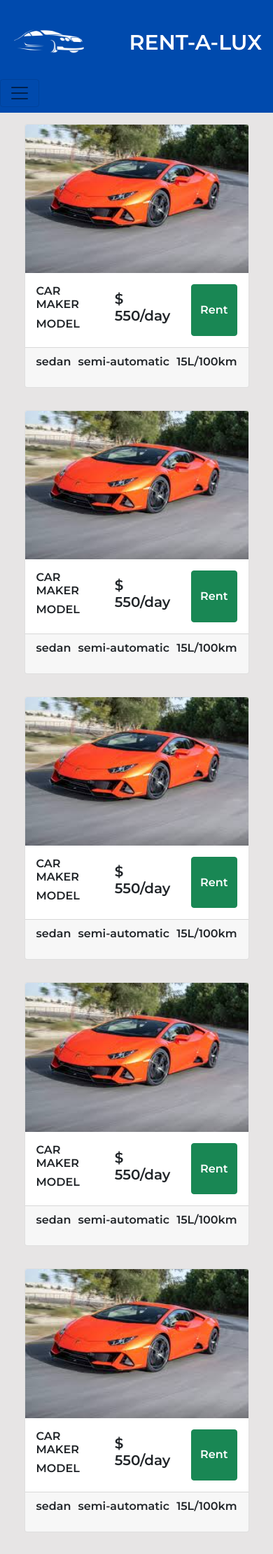
After one commit to indiees/Capstone_Project, a web app: file front-end/node/cars.html in a window 390 px wide. The commit adds this page. Shown: the top 2220 px of the page at 70% size. Run offline with its HTML, style and script files only (its server is not run), Linux system fonts and the light colour scheme.

Commit message:
added cards for car listing

```diff
--- /dev/null
+++ b/front-end/node/cars.html
@@ -0,0 +1,272 @@
+<html>
+    <head>
+        <title></title>
+        <script
+            src="https://code.jquery.com/jquery-3.3.1.js"
+            integrity="sha256-2Kok7MbOyxpgUVvAk/HJ2jigOSYS2auK4Pfzbm7uH60="
+            crossorigin="anonymous">
+        </script>
+        <script>
+            $(function(){
+            $("#header").load("header.html");
+            $("#footer").load("footer.html");
+            });
+        </script>
+    </head>
+    <div id="header"></div>
+        <body>
+            <main class="flex-shrink-0">
+
+
+                <div class="row">
+                    <!--single car card-->
+                    <div class="col-10 mx-auto my-3 col-md-6 col-lg-4">
+                        <div class="card car-card">
+                            <img src="/style/car-img-1.jpeg" class="card-img-top car img" alt="">
+                            <!--card body-->
+                            <div class="card-body">
+                                <div class="car-info d-flex justify-content-between">
+
+                                    <div class="card-text text-uppercase">
+                                        <h6 class="font-weight-bold">car maker</h6>
+                                        <h6>Model</h6>
+                                    </div>
+
+                                    <h5 class="car-value align-self-center py-2 px-3">$
+                                        <span class="car-price">550/day</span>
+                                    </h5>
+                                    <button type="submit" class="btn btn-success">Rent</button>
+                                </div>
+                            </div>
+                            <div class="card-footer text-capitalized d-flex justify-content-between">
+                                <p><span><i class="fas fa-car"></i></span>sedan</p>
+                                <p><span><i class="fas fa-cogs"></i></span>semi-automatic</p>
+                                <p><span><i class="fas fa-gas-pump"></i></span>15L/100km</p>
+                            </div>
+                        </div>
+                    </div>
+                    <!--end of card-->
+                    <!--single car card-->
+                    <div class="col-10 mx-auto my-3 col-md-6 col-lg-4">
+                        <div class="card car-card">
+                            <img src="/style/car-img-1.jpeg" class="card-img-top car img" alt="">
+                            <!--card body-->
+                            <div class="card-body">
+                                <div class="car-info d-flex justify-content-between">
+
+                                    <div class="card-text text-uppercase">
+                                        <h6 class="font-weight-bold">car maker</h6>
+                                        <h6>Model</h6>
+                                    </div>
+
+                                    <h5 class="car-value align-self-center py-2 px-3">$
+                                        <span class="car-price">550/day</span>
+                                    </h5>
+                                    <button type="submit" class="btn btn-success">Rent</button>
+                                </div>
+                            </div>
+                            <div class="card-footer text-capitalized d-flex justify-content-between">
+                                <p><span><i class="fas fa-car"></i></span>sedan</p>
+                                <p><span><i class="fas fa-cogs"></i></span>semi-automatic</p>
+                                <p><span><i class="fas fa-gas-pump"></i></span>15L/100km</p>
+                            </div>
+                        </div>
+                    </div>
+                    <!--end of card-->
+                    <!--single car card-->
+                    <div class="col-10 mx-auto my-3 col-md-6 col-lg-4">
+                        <div class="card car-card">
+                            <img src="/style/car-img-1.jpeg" class="card-img-top car img" alt="">
+                            <!--card body-->
+                            <div class="card-body">
+                                <div class="car-info d-flex justify-content-between">
+
+                                    <div class="card-text text-uppercase">
+                                        <h6 class="font-weight-bold">car maker</h6>
+                                        <h6>Model</h6>
+                                    </div>
+
+                                    <h5 class="car-value align-self-center py-2 px-3">$
+                                        <span class="car-price">550/day</span>
+                                    </h5>
+                                    <button type="submit" class="btn btn-success">Rent</button>
+                                </div>
+                            </div>
+                            <div class="card-footer text-capitalized d-flex justify-content-between">
+                                <p><span><i class="fas fa-car"></i></span>sedan</p>
+                                <p><span><i class="fas fa-cogs"></i></span>semi-automatic</p>
+                                <p><span><i class="fas fa-gas-pump"></i></span>15L/100km</p>
+                            </div>
+                        </div>
+                    </div>
+                    <!--end of card-->
+                    <!--single car card-->
+                    <div class="col-10 mx-auto my-3 col-md-6 col-lg-4">
+                        <div class="card car-card">
+                            <img src="/style/car-img-1.jpeg" class="card-img-top car img" alt="">
+                            <!--card body-->
+                            <div class="card-body">
+                                <div class="car-info d-flex justify-content-between">
+
+                                    <div class="card-text text-uppercase">
+                                        <h6 class="font-weight-bold">car maker</h6>
+                                        <h6>Model</h6>
+                                    </div>
+
+                                    <h5 class="car-value align-self-center py-2 px-3">$
+                                        <span class="car-price">550/day</span>
+                                    </h5>
+                                    <button type="submit" class="btn btn-success">Rent</button>
+                                </div>
+                            </div>
+                            <div class="card-footer text-capitalized d-flex justify-content-between">
+                                <p><span><i class="fas fa-car"></i></span>sedan</p>
+                                <p><span><i class="fas fa-cogs"></i></span>semi-automatic</p>
+                                <p><span><i class="fas fa-gas-pump"></i></span>15L/100km</p>
+                            </div>
+                        </div>
+                    </div>
+                    <!--end of card-->
+                    <!--single car card-->
+                    <div class="col-10 mx-auto my-3 col-md-6 col-lg-4">
+                        <div class="card car-card">
+                            <img src="/style/car-img-1.jpeg" class="card-img-top car img" alt="">
+                            <!--card body-->
+                            <div class="card-body">
+                                <div class="car-info d-flex justify-content-between">
+
+                                    <div class="card-text text-uppercase">
+                                        <h6 class="font-weight-bold">car maker</h6>
+                                        <h6>Model</h6>
+                                    </div>
+
+                                    <h5 class="car-value align-self-center py-2 px-3">$
+                                        <span class="car-price">550/day</span>
+                                    </h5>
+                                    <button type="submit" class="btn btn-success">Rent</button>
+                                </div>
+                            </div>
+                            <div class="card-footer text-capitalized d-flex justify-content-between">
+                                <p><span><i class="fas fa-car"></i></span>sedan</p>
+                                <p><span><i class="fas fa-cogs"></i></span>semi-automatic</p>
+                                <p><span><i class="fas fa-gas-pump"></i></span>15L/100km</p>
+                            </div>
+                        </div>
+                    </div>
+                    <!--end of card-->
+                    <!--single car card-->
+                    <div class="col-10 mx-auto my-3 col-md-6 col-lg-4">
+                        <div class="card car-card">
+                            <img src="/style/car-img-1.jpeg" class="card-img-top car img" alt="">
+                            <!--card body-->
+                            <div class="card-body">
+                                <div class="car-info d-flex justify-content-between">
+
+                                    <div class="card-text text-uppercase">
+                                        <h6 class="font-weight-bold">car maker</h6>
+                                        <h6>Model</h6>
+                                    </div>
+
+                                    <h5 class="car-value align-self-center py-2 px-3">$
+                                        <span class="car-price">550/day</span>
+                                    </h5>
+                                    <button type="submit" class="btn btn-success">Rent</button>
+                                </div>
+                            </div>
+                            <div class="card-footer text-capitalized d-flex justify-content-between">
+                                <p><span><i class="fas fa-car"></i></span>sedan</p>
+                                <p><span><i class="fas fa-cogs"></i></span>semi-automatic</p>
+                                <p><span><i class="fas fa-gas-pump"></i></span>15L/100km</p>
+                            </div>
+                        </div>
+                    </div>
+                    <!--end of card-->
+                    <!--single car card-->
+                    <div class="col-10 mx-auto my-3 col-md-6 col-lg-4">
+                        <div class="card car-card">
+                            <img src="/style/car-img-1.jpeg" class="card-img-top car img" alt="">
+                            <!--card body-->
+                            <div class="card-body">
+                                <div class="car-info d-flex justify-content-between">
+
+                                    <div class="card-text text-uppercase">
+                                        <h6 class="font-weight-bold">car maker</h6>
+                                        <h6>Model</h6>
+                                    </div>
+
+                                    <h5 class="car-value align-self-center py-2 px-3">$
+                                        <span class="car-price">550/day</span>
+                                    </h5>
+                                    <button type="submit" class="btn btn-success">Rent</button>
+                                </div>
+                            </div>
+                            <div class="card-footer text-capitalized d-flex justify-content-between">
+                                <p><span><i class="fas fa-car"></i></span>sedan</p>
+                                <p><span><i class="fas fa-cogs"></i></span>semi-automatic</p>
+                                <p><span><i class="fas fa-gas-pump"></i></span>15L/100km</p>
+                            </div>
+                        </div>
+                    </div>
+                    <!--end of card-->
+                    <!--single car card-->
+                    <div class="col-10 mx-auto my-3 col-md-6 col-lg-4">
+                        <div class="card car-card">
+                            <img src="/style/car-img-1.jpeg" class="card-img-top car img" alt="">
+                            <!--card body-->
+                            <div class="card-body">
+                                <div class="car-info d-flex justify-content-between">
+
+                                    <div class="card-text text-uppercase">
+                                        <h6 class="font-weight-bold">car maker</h6>
+                                        <h6>Model</h6>
+                                    </div>
+
+                                    <h5 class="car-value align-self-center py-2 px-3">$
+                                        <span class="car-price">550/day</span>
+                                    </h5>
+                                    <button type="submit" class="btn btn-success">Rent</button>
+                                </div>
+                            </div>
+                            <div class="card-footer text-capitalized d-flex justify-content-between">
+                                <p><span><i class="fas fa-car"></i></span>sedan</p>
+                                <p><span><i class="fas fa-cogs"></i></span>semi-automatic</p>
+                                <p><span><i class="fas fa-gas-pump"></i></span>15L/100km</p>
+                            </div>
+                        </div>
+                    </div>
+                    <!--end of card-->
+                    <!--single car card-->
+                    <div class="col-10 mx-auto my-3 col-md-6 col-lg-4">
+                        <div class="card car-card">
+                            <img src="/style/car-img-1.jpeg" class="card-img-top car img" alt="">
+                            <!--card body-->
+                            <div class="card-body">
+                                <div class="car-info d-flex justify-content-between">
+
+                                    <div class="card-text text-uppercase">
+                                        <h6 class="font-weight-bold">car maker</h6>
+                                        <h6>Model</h6>
+                                    </div>
+
+                                    <h5 class="car-value align-self-center py-2 px-3">$
+                                        <span class="car-price">550/day</span>
+                                    </h5>
+                                    <button type="submit" class="btn btn-success">Rent</button>
+                                </div>
+                            </div>
+                            <div class="card-footer text-capitalized d-flex justify-content-between">
+                                <p><span><i class="fas fa-car"></i></span>sedan</p>
+                                <p><span><i class="fas fa-cogs"></i></span>semi-automatic</p>
+                                <p><span><i class="fas fa-gas-pump"></i></span>15L/100km</p>
+                            </div>
+                        </div>
+                    </div>
+                    <!--end of card-->
+
+                </div>
+
+
+            </main>
+        </body>
+    <div id="footer"></div>
+</html>
--- a/front-end/node/footer.html
+++ b/front-end/node/footer.html
@@ -149,4 +149,3 @@
     <!-- Copyright -->
   </footer>
 </html>
-<!-- Footer -->
--- a/front-end/node/header.html
+++ b/front-end/node/header.html
@@ -5,11 +5,12 @@
         <meta name="viewport" content="width=device-width, initial-scale=1.0">
         <link href="https://cdn.jsdelivr.net/npm/bootstrap@5.0.0-beta3/dist/css/bootstrap.min.css" rel="stylesheet" integrity="sha384-eOJMYsd53ii+scO/bJGFsiCZc+5NDVN2yr8+0RDqr0Ql0h+rP48ckxlpbzKgwra6" crossorigin="anonymous">
         <script src="https://cdn.jsdelivr.net/npm/bootstrap@5.0.0-beta3/dist/js/bootstrap.bundle.min.js" integrity="sha384-JEW9xMcG8R+pH31jmWH6WWP0WintQrMb4s7ZOdauHnUtxwoG2vI5DkLtS3qm9Ekf" crossorigin="anonymous"></script>
+        <script src="/node_modules/@fortawesome/fontawesome-free/js/all.js"></script>
         <link rel="stylesheet" href="style/navbar.css">
     </head>
 
 
-      <nav class="navbar navbar-expand-lg navbar-light" style="background-color: #004aad;
+      <nav class="navbar navbar-expand-lg navbar-light" style="background-color: #004aad";
             <div class="container-fluid">
               <a class="navbar-brand" href="#">
                 <img src="/style/L.png" alt="" width="100" height="95" class="d-inline-block align-text-top">
--- a/front-end/node/package.json
+++ b/front-end/node/package.json
@@ -11,6 +11,7 @@
   "author": "Mush",
   "license": "ISC",
   "dependencies": {
+    "@fortawesome/fontawesome-free": "^5.15.3",
     "express": "^4.17.1",
     "pug": "^3.0.2"
   }
--- a/front-end/node/style/navbar.css
+++ b/front-end/node/style/navbar.css
@@ -1,7 +1,41 @@
+@import url('https://fonts.googleapis.com/css2?family=Montserrat:ital,wght@0,600;1,600&display=swap');
+*{
+    margin: 0px;
+    padding: 0px;
+    font-family: 'montserrat', sans-serif;
 
+}
+body{
+    background-color: rgb(231, 229, 229);
+}
 .navbar-brand{
   font-size: 30px;
+  text-transform: uppercase;
+  padding-left: 20px;
 }
 .navbar-nav{
-    margin-left: 850px;
+    margin-left: 750px;
 }
+.content{
+    max-width: 600px;
+    margin-top: 100px;
+    padding-left: 60px;
+    padding-bottom: 40px;
+}
+.content h1{
+    font-size: 60px;
+}
+.content p{
+    max-width: 450px;
+    font-size: 15px;
+    font-weight: 300;
+    line-height: 22px;
+    margin: 40px 0;
+}
+
+.car-img{
+    width: 55%;
+    position: absolute;
+    right: 50px;
+    bottom: 10px;
+}
```
Also changed, not shown: front-end/node/home.html (added, +35 -0 lines), front-end/node/view-cars.html (deleted, +0 -24 lines), front-end/node/style/car-1.png (added), front-end/node/style/car-img-1.jpeg (added), 4 other files.
